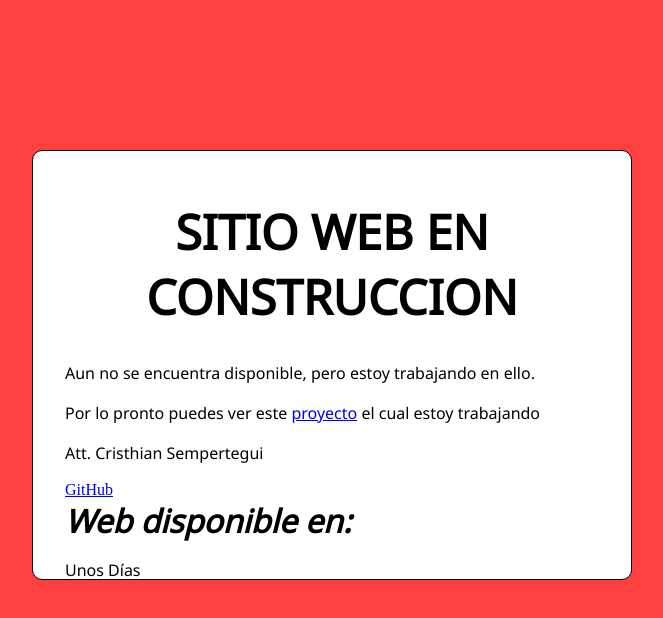
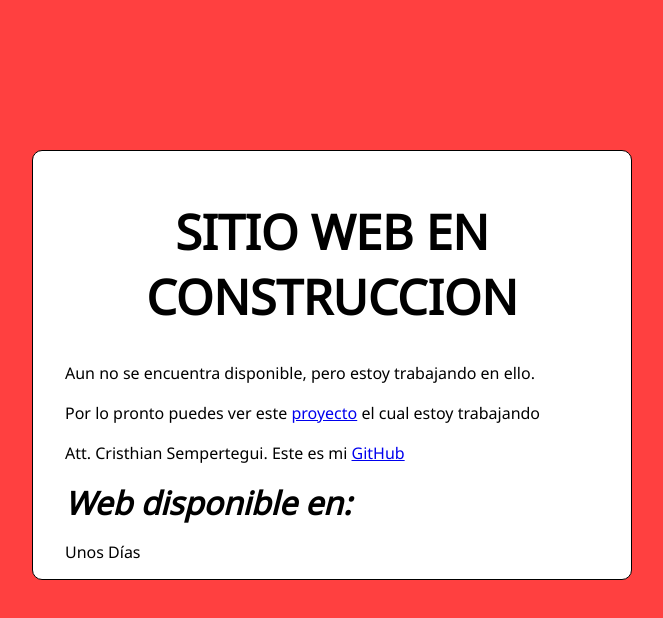
Before and after one commit to cristhiansemper/cristhiansemper.github.io, a plain HTML site: page index.html in a window 1280 px wide. Shown: the whole page, without its empty margins (308-971 px from the left). Drawn offline with Linux system fonts and the light colour scheme.

Commit message:
Update index.html

```diff
--- a/index.html
+++ b/index.html
@@ -21,7 +21,7 @@
 		<p> Por lo pronto puedes ver este <a href="https://app-tasks-cs.herokuapp.com/">proyecto</a> el cual estoy trabajando
 		</p>
         <div>
-            <p>Att. Cristhian Sempertegui </p> <A HREF="https://github.com/cristhiansemper"> GitHub </A>
+            <p>Att. Cristhian Sempertegui. Este es mi <A HREF="https://github.com/cristhiansemper"> GitHub </a> </p>
             <h2>Web disponible en:</h2>
             <p>Unos Días</p>
         </div>
```
